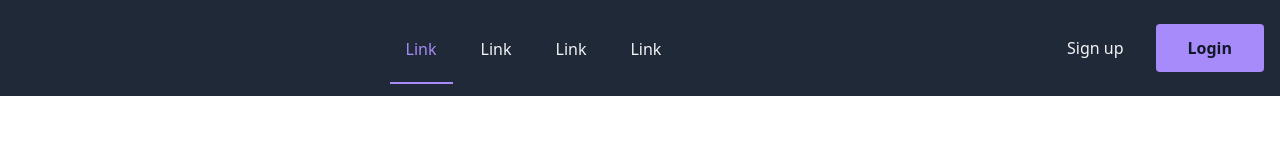
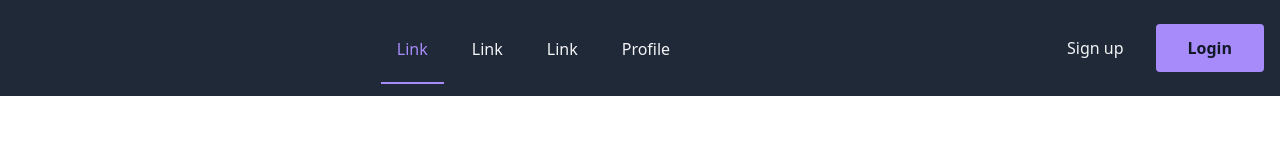
Before and after one commit to Suyash-shinde/Tarang, a React (Vite) app in the folder client/: page /home in a window 1280 px wide. Shown: the top 160 px of the page. Built offline with nearby package versions, Linux system fonts and the light colour scheme.

Commit message:
linked profile

```diff
--- a/client/src/App.jsx
+++ b/client/src/App.jsx
@@ -4,6 +4,7 @@ import Login from "./components/Login";
 import SignUp from "./components/SignUp";
 import {Home} from "./components/Home";
 import { Test } from "./components/Test";
+import Profile from "./components/Profile/Profile";
 import {BrowserRouter, Routes, Route} from "react-router-dom";
 
 function App() {
@@ -15,6 +16,7 @@ function App() {
           <Route path="/login" element={<Login />}/>
           <Route path="/home" element={<Home />}/>
           <Route path="/test" element={<Test />}/>
+          <Route path="/profile" element={<Profile />}/>
         </Routes>
       </BrowserRouter>
     </>
--- a/client/src/components/Home.jsx
+++ b/client/src/components/Home.jsx
@@ -35,7 +35,7 @@ export const Home = () => {
 				<a rel="noopener noreferrer" href="#" className="flex items-center px-4 -mb-1 border-b-2 border-transparent">Link</a>
 			</li>
 			<li className="flex">
-				<a rel="noopener noreferrer" href="#" className="flex items-center px-4 -mb-1 border-b-2 border-transparent">Link</a>
+				<a rel="noopener noreferrer" href="/Profile" className="flex items-center px-4 -mb-1 border-b-2 border-transparent">Profile</a>
 			</li>
 		</ul>
 		<div className="items-center flex-shrink-0 hidden lg:flex">
--- a/client/src/components/SignUp.jsx
+++ b/client/src/components/SignUp.jsx
@@ -417,7 +417,7 @@ const SignUp = () => {
                         autoComplete="new-password"
                         required
                         value={formData.password}
-                        onChange={handlePasswordChange}
+                        // onChange={handlePasswordChange}
                         className="w-full pr-10 border border-gray-300 rounded-lg shadow-sm focus:border-emerald-500 focus:ring-emerald-500"
                       />
 
@@ -461,7 +461,7 @@ const SignUp = () => {
                         autoComplete="new-password"
                         required
                         value={formData.confirm_password}
-                        onChange={handlePasswordChange}
+                        // onChange={handlePasswordChange}
                         className={`w-full pr-10 border ${
                           !isMatch ? "border-red-500" : "border-gray-300"
                         } rounded-lg shadow-sm focus:border-emerald-500 focus:ring-emerald-500`}
```
Also changed, not shown: 1 other file (tests, documents, lock files or other folders).
